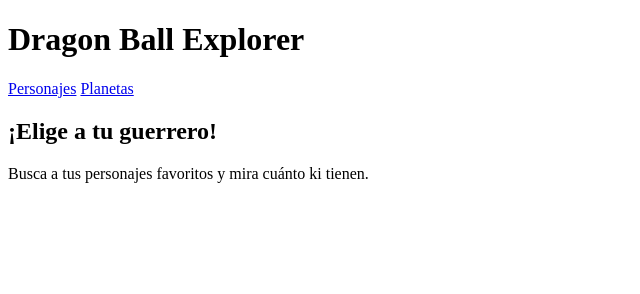
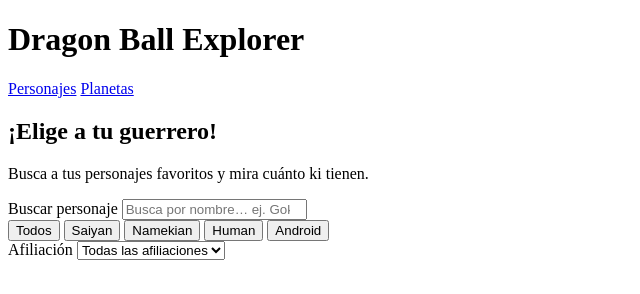
Before and after one commit to andrezg87/proyecto-dragonballz, a website: page 04-proyecto/dragonball/nivel1/index.html in a window 1280 px wide. Shown: the whole page, without its empty margins (0-640 px from the left). Drawn offline with Linux system fonts and the light colour scheme.

Commit message:
Nivel 1: buscador y filtros de raza y afiliacion

```diff
--- a/04-proyecto/dragonball/nivel1/index.html
+++ b/04-proyecto/dragonball/nivel1/index.html
@@ -19,8 +19,28 @@
     <h2>¡Elige a tu guerrero!</h2>
     <p>Busca a tus personajes favoritos y mira cuánto ki tienen.</p>
 
-    <!-- Pieza 2: buscador y filtros -->
-    <!-- Pieza 3 y 4: tarjetas -->
+        <section aria-label="Buscar y filtrar personajes">
+      <label for="buscador">Buscar personaje</label>
+      <input type="search" id="buscador" placeholder="Busca por nombre… ej. Goku">
+
+      <div role="group" aria-label="Filtrar por raza">
+        <button type="button" aria-pressed="true">Todos</button>
+        <button type="button" aria-pressed="false">Saiyan</button>
+        <button type="button" aria-pressed="false">Namekian</button>
+        <button type="button" aria-pressed="false">Human</button>
+        <button type="button" aria-pressed="false">Android</button>
+      </div>
+
+      <label for="afiliacion">Afiliación</label>
+      <select id="afiliacion">
+        <option value="">Todas las afiliaciones</option>
+        <option value="Z Fighter">Z Fighter</option>
+        <option value="Army of Frieza">Army of Frieza</option>
+        <option value="Villain">Villain</option>
+        <option value="Other">Other</option>
+      </select>
+    </section>
+
   </main>
 
 </body>
```
